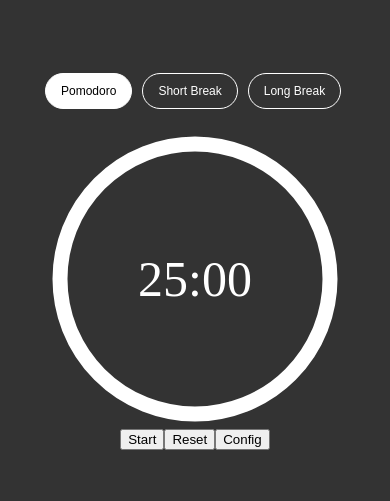
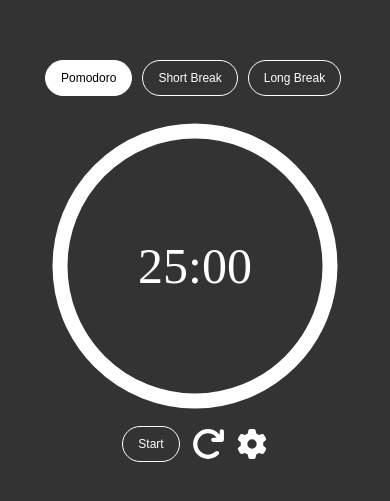
Before and after one commit to WersV/pomodoro-app, a Vue app: page / in a window 390 px wide. Shown: the part 179-680 px from the top of the page. Built offline with nearby package versions, Linux system fonts and the light colour scheme.

Commit message:
add mobile app controls styles

```diff
--- a/src/components/AppControls.vue
+++ b/src/components/AppControls.vue
@@ -1,8 +1,8 @@
 <template>
   <div class="control-btns">
-    <button @click="storeTime.handleCounter()" :disabled="storeTime.isStartStopBtnDisabled">{{ storeTime.isTimeRunning ? 'Stop' : 'Start' }}</button>
-    <button @click="storeTime.resetCounter()">Reset</button>
-    <button @click="storeModal.switchModal()">Config</button>
+    <button class="time-btn" @click="storeTime.handleCounter()" :disabled="storeTime.isStartStopBtnDisabled">{{ storeTime.isTimeRunning ? 'Stop' : 'Start' }}</button>
+    <button class="btns reset" @click="storeTime.resetCounter()"><font-awesome-icon icon="fa-solid fa-arrow-rotate-right" /></button>
+    <button class="btns" @click="storeModal.switchModal()"><font-awesome-icon icon="fa-solid fa-gear" /></button>
   </div>
 </template>
 
@@ -25,5 +25,39 @@
 </script>
 
 <style lang="scss" scoped>
+.control-btns {
+  display: flex;
+  align-items: center;
+  justify-content: center;
+  margin-top: 10px;
+  .time-btn {
+    background-color: transparent;
+    border-radius: 20px;
+    border: 1px solid white;
+    color: white;
+    padding: 10px 15px;
+    font-size: 12px;
+    margin: 0 5px;
+    cursor: pointer;
+  }
+  .time-btn:disabled {
+    background-color: gray;
+    border-color: black;
+    color: black;
+  }
+  .btns {
+    display: flex;
+    justify-content: center;
+    align-items: center;
+    background-color: transparent;
+    border: 0;
+    font-size: 30px;
+    color: white;
+    cursor: pointer;
+  }
 
+  .btns.reset {
+    font-size: 34px;
+  }
+}
 </style>
--- a/src/components/AppPomodoroControls.vue
+++ b/src/components/AppPomodoroControls.vue
@@ -33,7 +33,6 @@
     color: white;
     padding: 10px 15px;
     margin-left: 10px;
-    // text-transform: uppercase;
     font-size: 12px;
     cursor: pointer;
   }
--- a/src/main.js
+++ b/src/main.js
@@ -4,9 +4,9 @@
 
 import { library } from '@fortawesome/fontawesome-svg-core'
 import { FontAwesomeIcon } from '@fortawesome/vue-fontawesome'
-import {faXmark, faCheck} from '@fortawesome/free-solid-svg-icons'
+import {faXmark, faCheck, faArrowRotateRight, faGear} from '@fortawesome/free-solid-svg-icons'
 
-library.add(faXmark, faCheck)
+library.add(faXmark, faCheck, faArrowRotateRight, faGear)
 
 const app = createApp(App)
 
```
